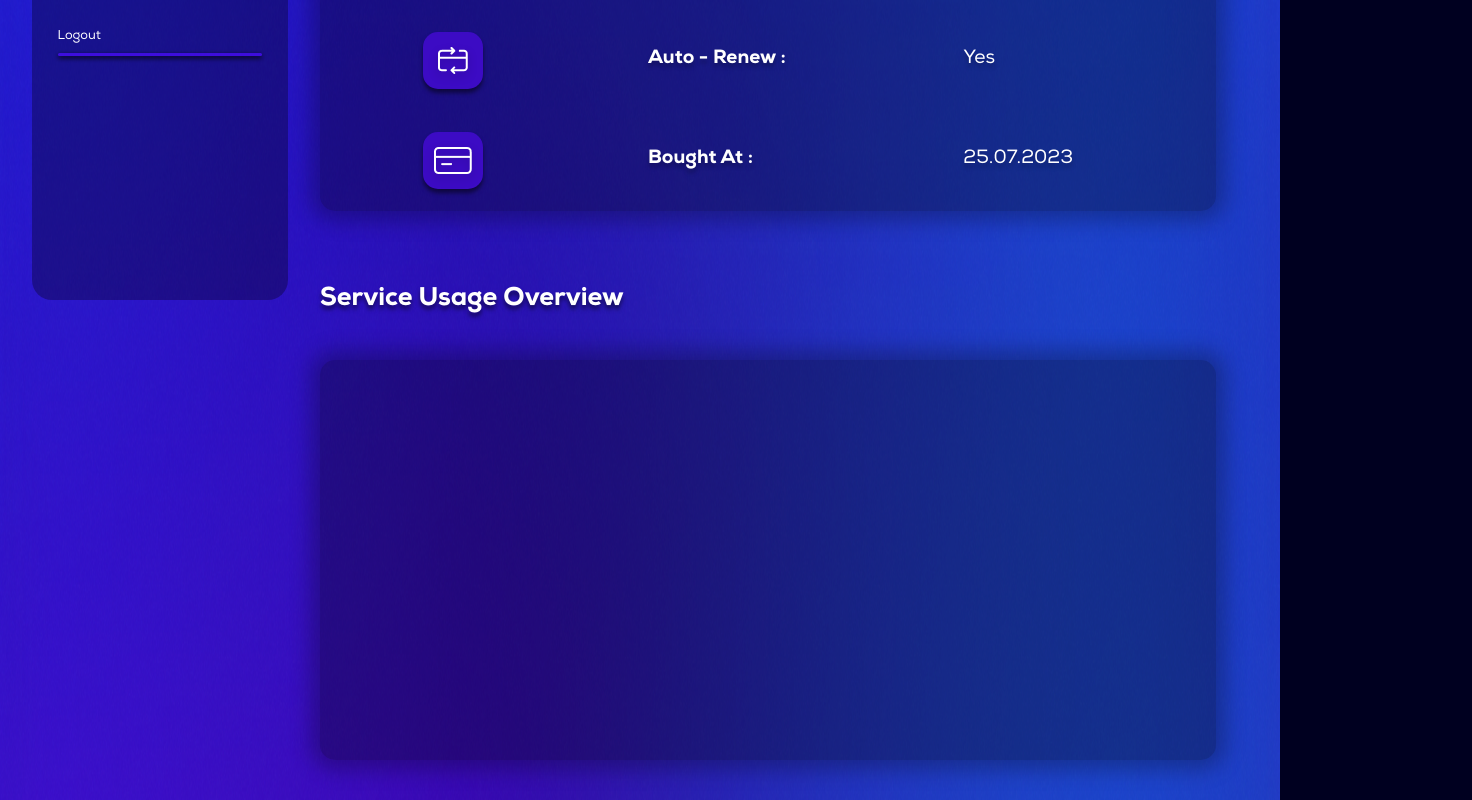
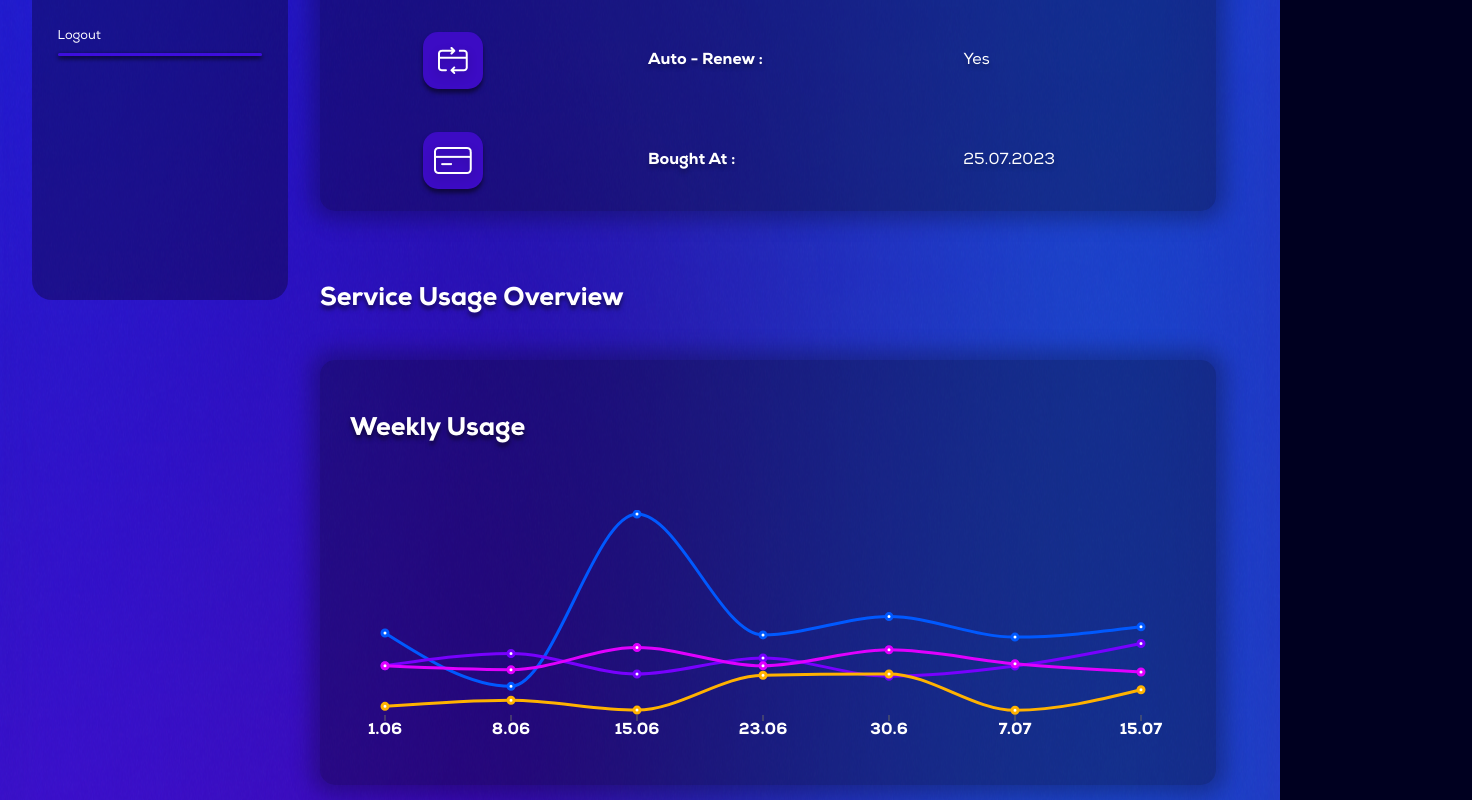
Before and after one commit to Intrgalactic/create-boss-test, a React (Vite) app: page /dashboard in a window 1280 px wide. Shown: the part 480-1280 px from the top of the page, 1472 px wide, since content can reach past the window. Built offline with nearby package versions, Linux system fonts and the light colour scheme; no server answers.

Commit message:
added recharts

```diff
--- a/src/components/dashboard-box-content.jsx
+++ b/src/components/dashboard-box-content.jsx
@@ -1,7 +1,7 @@
 
-export function DashboardBoxContent({children}) {
+export function DashboardBoxContent({children,boxClass}) {
     return (
-        <div className="dashboard__box-content">
+        <div className={`dashboard__box-content ${boxClass ? boxClass : ""}`}>
             {children}
         </div>
     )
--- a/src/index.css
+++ b/src/index.css
@@ -1081,6 +1081,7 @@ footer {
   margin: auto;
   justify-content: flex-start;
   gap: 30px;
+  width: 90vw;
 }
 
 .dashboard__box {
@@ -1125,7 +1126,7 @@ footer {
   display: flex;
   font-family: NexaHeavy;
   justify-content: space-around;
-  font-size: 1.2em;
+  font-size: 1em;
   align-items: center;
   padding-inline: 30px;
   gap:20px;
@@ -1255,9 +1256,19 @@ footer {
 .dashboard__container-row:first-of-type .dashboard__box:last-of-type .dashboard__box-content {
   padding-block: 30px;
 }
-
 .dashboard__select-button {
   position: relative;
+}
+
+.weekly-usage-chart-box {
+  display:flex;
+  flex-wrap: wrap;
+  justify-content: center;
+  min-height: 375px;
+  padding-bottom:25px ;
+}
+.weekly-usage-chart-box .section-heading {
+  padding-inline:30px;
 }
 
 .dashboard__select-box {
@@ -2821,6 +2832,7 @@ footer {
   .text-to-speech-dashboard__container {
     padding-right: 0;
   }
+
 }
 
 @media only screen and (width>768px) and (max-width:1024px) {
--- a/src/pages/dashboard.jsx
+++ b/src/pages/dashboard.jsx
@@ -16,6 +16,8 @@ import { planDetailsData, dashboardActionsData, audioSpeedOptions, voiceGenderOp
 import { useContext, useEffect, useState } from "react";
 import { authContext } from "src/context/authContext";
 import { useNavigate } from "react-router-dom";
+import { BarChart, Bar, Tooltip, Legend, XAxis, ResponsiveContainer, CartesianGrid, YAxis, LineChart, Line } from "recharts";
+import { PureComponent } from "react";
 import { auth } from "../../firebase.js";
 import { checkIsLoggedAndFetch } from "src/utils/utilities.js";
 
@@ -46,6 +48,57 @@ export default function Dashboard() {
     useEffect(() => {
 
     }, [isLogged, setIsPaying]);
+    const data = [
+        {
+          name: '1.06',
+          STT: 4000,
+          TTS: 2400,
+          STV: 2400,
+          SFV: 421,
+        },
+        {
+          name: '8.06',
+          TTS: 3000,
+          STT: 1398,
+          STV: 2210,
+          SFV: 720,
+        },
+        {
+          name: '15.06',
+          TTS: 2000,
+          STT: 9800,
+          STV: 3290,
+          SFV: 240,
+        },
+        {
+          name: '23.06',
+          TTS: 2780,
+          STT: 3908,
+          STV: 2400,
+          SFV: 1940,
+        },
+        {
+          name: '30.6',
+          TTS: 1890,
+          STT: 4800,
+          STV: 3181,
+          SFV: 2002,
+        },
+        {
+          name: '7.07',
+          TTS: 2390,
+          STT: 3800,
+          STV: 2500,
+          SFV: 230,
+        },
+        {
+          name: '15.07',
+          TTS: 3490,
+          STT: 4300,
+          STV: 2100,
+          SFV: 1230
+        },
+      ];
 
     return (
         <div className="dashboard">
@@ -64,7 +117,20 @@ export default function Dashboard() {
                         </DashboardBoxContent>
                     </DashboardBox>
                     <DashboardBox heading="Service Usage Overview">
-                        <DashboardBoxContent></DashboardBoxContent>
+                        <DashboardBoxContent boxClass="weekly-usage-chart-box">
+                            <SectionHeading heading="Weekly Usage" />
+                            <ResponsiveContainer width="90%" height="60%">
+                                <LineChart data={data}
+                                    margin={{ right: 30, left: 20, bottom: 5 }}>
+                                    <XAxis dataKey="name" axisLine={false} style={{fontFamily:"NexaHeavy"}} tick={{fill:"white"}} />
+                                    <Tooltip style={{backgroundColor:"transparent"}}/>
+                                    <Line type="monotone" dataKey="STT" stroke="#0059ff" strokeWidth={3} />
+                                    <Line type="monotone" dataKey="TTS" stroke="#7800ff" strokeWidth={3}/>
+                                    <Line type="monotone" dataKey="STV" stroke="#e000ff" strokeWidth={3} />
+                                    <Line type="monotone" dataKey="SFV" stroke="#ffb200" strokeWidth={3}/>
+                                </LineChart>
+                            </ResponsiveContainer>
+                        </DashboardBoxContent>
                     </DashboardBox>
                     <DashboardBox heading="Actions">
                         <DashboardBoxContent>
```
